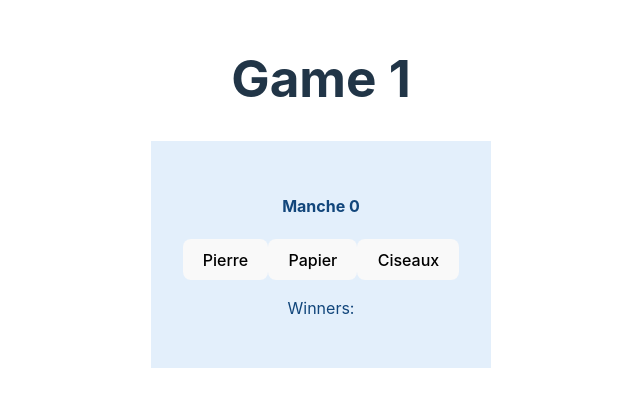
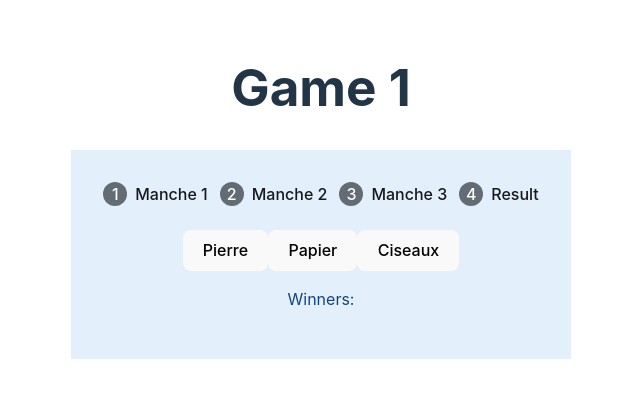
Before and after one commit to gaspardgar/projet-shifumi, a React (Vite) app in the folder shifumi/: page /game/1 in a window 1280 px wide. Shown: the part 208-614 px from the top of the page, without its empty margins (319-959 px from the left). Built offline with nearby package versions, Linux system fonts and the light colour scheme; no server answers.

Commit message:
add logout and clean ui

```diff
--- a/shifumi/src/components/Game.jsx
+++ b/shifumi/src/components/Game.jsx
@@ -5,6 +5,9 @@ import Cookies from 'js-cookie';
 import { useParams } from 'react-router-dom';
 import GameResult from './GameResult';
 import Sheet from '@mui/joy/Sheet';
+import Stepper from '@mui/joy/Stepper';
+import Step from '@mui/joy/Step';
+import StepIndicator from '@mui/joy/StepIndicator';
 // import EventSource from 'eventsource';
 
 export default function Game(...props) {
@@ -140,13 +143,19 @@ export default function Game(...props) {
       <h1>Game {gameId}</h1>
       <Sheet variant="soft" color="primary" sx={{ p: 4 }}>
         <div>
+          <Stepper sx={{ width: '100%' }}>
+            <Step indicator={<StepIndicator variant="solid" color={nextTurnNumber > 0 ? "success" : "neutral"}>1</StepIndicator>}>Manche 1</Step>
+            <Step indicator={<StepIndicator variant="solid" color={nextTurnNumber > 2 ? "success" : "neutral"}>2</StepIndicator>}>Manche 2</Step>
+            <Step indicator={<StepIndicator variant="solid" color={nextTurnNumber > 3 ? "success" : "neutral"}>3</StepIndicator>}>Manche 3</Step>
+            <Step indicator={<StepIndicator variant="solid" color={nextTurnNumber > 3 ? "success" : "neutral"}>4</StepIndicator>}>Result</Step>
+          </Stepper>
+          <br></br>
           {nextTurnNumber > 3 ?
             <>
               <GameResult winner={gameData.winner} />
             </>
             :
             <>
-            <h4>Manche {nextTurnNumber}</h4>
               {statusMessage && <p>{statusMessage}</p>}
               <GameItem onChoice={handleUserChoice} />
             </>
--- a/shifumi/src/components/GameList.jsx
+++ b/shifumi/src/components/GameList.jsx
@@ -16,13 +16,14 @@ function GameList({ games }) {
         <>
             <div>
                 <h1>Liste des parties</h1>
-                <Table variant='solid' size='lg' >
+                <Table variant='solid' size='lg'>
                     <thead>
                         <tr>
                             <th>Partie (id)</th>
                             <th>Joueur 1</th>
                             <th>Joueur 2</th>
                             <th>Statut (user1-draw-user2)</th>
+                            <th>Winner</th>
                             <th></th>
                         </tr>
                     </thead>
@@ -33,14 +34,14 @@ function GameList({ games }) {
                                 <td style={{ textAlign: 'left' }}>{game.user1.username}</td>
                                 <td style={{ textAlign: 'left' }}>{game.user2 ? game.user2.username : 'En attente d\'un joueur'}</td>
                                 <td style={{ textAlign: 'left' }}>
-                                    {/* counts user1 wins */}
                                     {game.turns.filter(turn => turn.winner === "user1").length}
                                     -
-                                    {/* counts draws */}
                                     {game.turns.filter(turn => turn.winner === 'draw').length}
                                     -
-                                    {/* counts user2 wins */}
                                     {game.turns.filter(turn => turn.winner === "user2").length}
+                                </td>
+                                <td style={{ textAlign: 'left' }}>
+                                    {game.winner ? game.winner.username : (game.turns.length === 3 ? 'Match nul' : 'En cours')}
                                 </td>
                                 <td style={{ textAlign: 'left' }}>
                                     <Button onClick={() => handleNavigateToGame(game._id)} variant="solid" color="primary">
--- a/shifumi/src/components/Homepage.jsx
+++ b/shifumi/src/components/Homepage.jsx
@@ -53,14 +53,15 @@ function HomePage() {
       });
   };
 
-
-
   return (
+    <>
+    <Button color="warning" onClick={() => { Cookies.remove('token'); navigate("/auth"); }}>Déconnexion</Button>
     <div>
       <h1>Shifumi</h1>
       <Button onClick={handleCreateGame}>Rejoindre une nouvelle partie</Button>
       <GameList games={games} />
     </div>
+    </>
   );
 }
 
```
Lines whose indentation alone changed are shown as unchanged.
